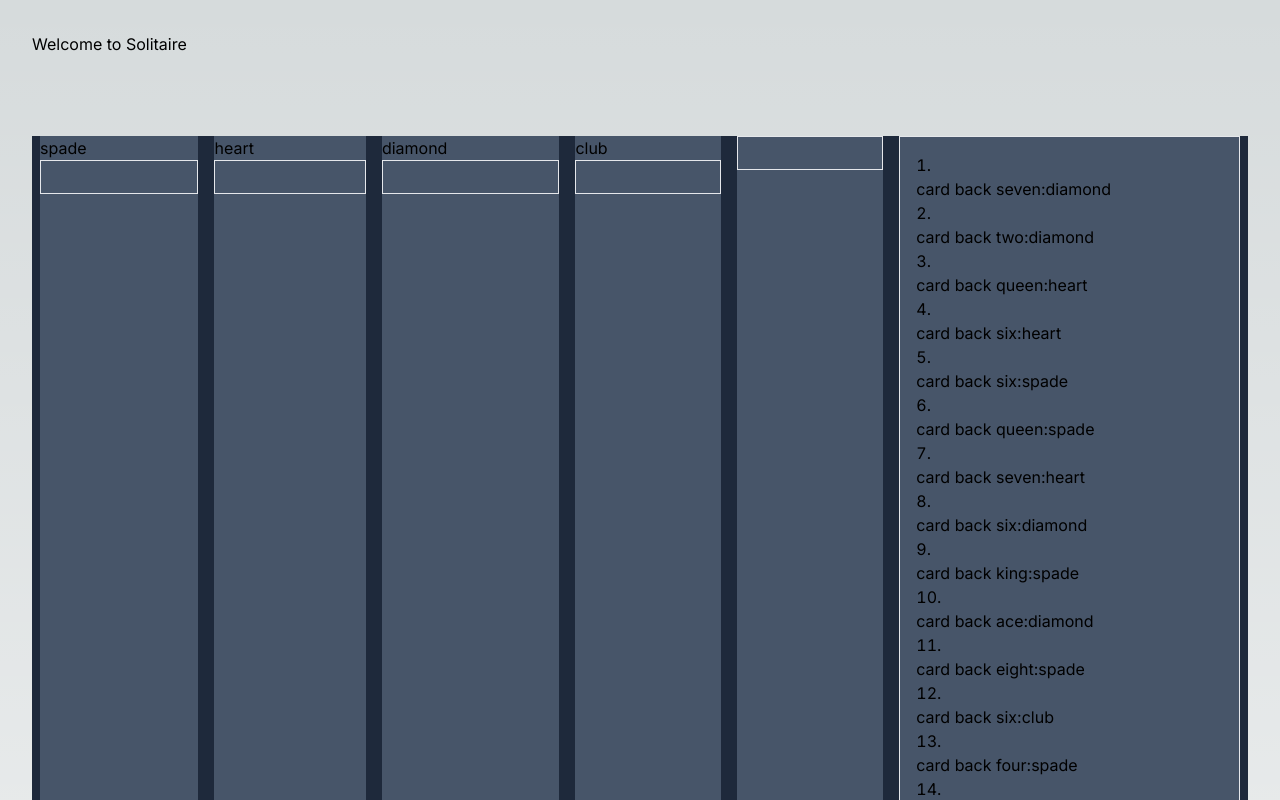
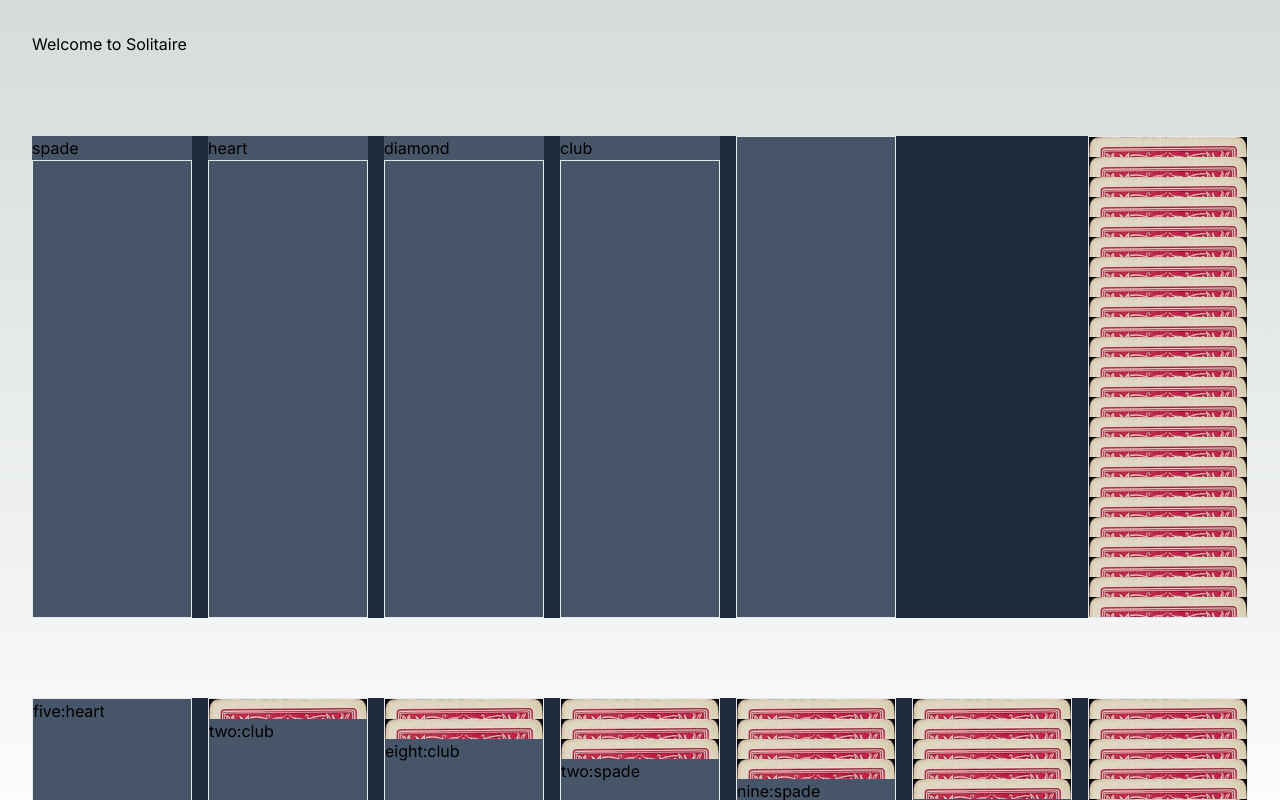
Before and after one commit to visegripped/next-learning, a Next.js app in the folder my-app/: page / in a window 1280 px wide. Shown: the top 800 px of the page. Built offline with nearby package versions, Linux system fonts and the light colour scheme.

Commit message:
CSS changes for better UX and to show cards

```diff
--- a/my-app/app/components/buildPiles/BuildPiles.tsx
+++ b/my-app/app/components/buildPiles/BuildPiles.tsx
@@ -14,7 +14,7 @@ export default function BuildPiles() {
           const suit = suits[i];
           elements.push(
             <div
-              className="bg-slate-600 grow mx-2 justify-center"
+              className="bg-slate-600 flex flex-col" //remove flex col when the H2 is removed.
               key={`suits-${i}`}
             >
               <h2>{suit}</h2>
--- a/my-app/app/components/card/Card.module.css
+++ b/my-app/app/components/card/Card.module.css
@@ -1,6 +1,7 @@
 .card__back {
-  /* background-image: url(/card-back.jpg); */
-  /* height: 150px; */
+  background: url(/card-back.jpg) no-repeat;
+  background-size: cover;
+  height: 20px;
   /* width: 70px; */
 }
 
--- a/my-app/app/components/card/Card.tsx
+++ b/my-app/app/components/card/Card.tsx
@@ -63,7 +63,7 @@ export default function Tableau(props: CardProps) {
         doubleClickHandler(e, card);
       }}
     >
-      {isFaceUp ? card : `card back ${card}`}{" "}
+      {isFaceUp ? card : ``}
       {/* here for testing purposes only */}
     </div>
   );
--- a/my-app/app/components/pile/Pile.tsx
+++ b/my-app/app/components/pile/Pile.tsx
@@ -28,14 +28,14 @@ export default function Pile(props: PileProps) {
   const pile = state[pileId];
   return (
     <ol
-      className="list-decimal list-inside border p-4"
+      className=" list-inside border flex-1" // list-decimal
       style={dragOverStyle}
       ref={droppable ? setNodeRef : () => {}}
       data-pile={pileId}
     >
       {(() => {
         const elements = [];
-        const sequence = pile.sequence || [];
+        const sequence = pile?.sequence || [];
         for (let i = 0; i < sequence.length; i++) {
           const card = sequence[i];
           const { isFaceUp, isDraggable } = pile.meta[card];
--- a/my-app/app/components/solitaire/Solitaire.js
+++ b/my-app/app/components/solitaire/Solitaire.js
@@ -213,25 +213,26 @@ export default function Solitaire(props) {
   return (
     <SolitaireContext.Provider value={providerState}>
       <DndContext onDragEnd={handleDragEnd} sensors={sensors}>
-        <section className="mt-20 bg-slate-800 size-full flex">
+        <section className="mt-20 bg-slate-800 grid grid-cols-7 gap-4">
           {/* Building piles - todo: componetize this */}
           <BuildPiles />
           {/* The waste */}
-          <div className="bg-slate-600 grow mx-2 justify-center">
+          <div className="bg-slate-600 flex">
             <Pile
               doubleClickHandlerForLastCard={wasteDoubleClickHandler}
               pileId="waste"
             />
           </div>
+          <div></div> {/* empty column so top and tableau align */}
           {/* The deck */}
           <div
-            className="bg-slate-600 grow mx-2 justify-center"
+            className="bg-slate-600 flex"
             onDoubleClick={emptyDeckClickHandler}
           >
             <Pile pileId="deck" clickHandlerForLastCard={deckClickHandler} />
           </div>
         </section>
-        <section className="mt-20 bg-slate-800 size-full flex">
+        <section className="mt-20 bg-slate-800 grid grid-cols-7 gap-4">
           <Tableau
           // tryAddingCardToBuildingPile={tryAddingCardToBuildingPile}
           // buildingPiles={buildingPiles}
--- a/my-app/app/components/tableau/Tableau.tsx
+++ b/my-app/app/components/tableau/Tableau.tsx
@@ -53,7 +53,7 @@ export default function Tableau() {
         for (let i = 0; i < numTableaus; i++) {
           elements.push(
             <div
-              className="bg-slate-600 grow mx-2 justify-center"
+              className="bg-slate-600 flex"
               data-tableau-pile={i}
               key={`tableau_${i}`}
               id={`tableau_${i}`}
```
